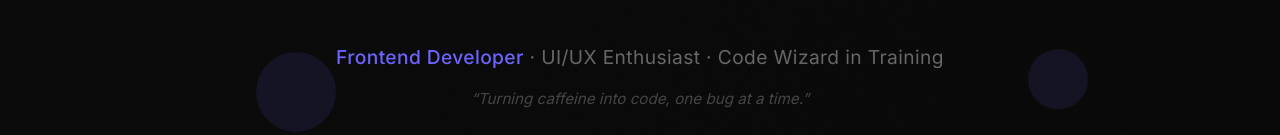
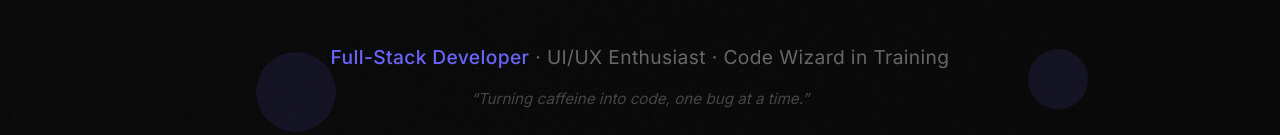
Before and after one commit to rishumahatha/RishuPortfolio, a React (Vite) app: page / in a window 1280 px wide. Shown: the part 428-563 px from the top of the page. Built offline with nearby package versions, Linux system fonts and the light colour scheme; no server answers.

Commit message:
add full stack

```diff
--- a/src/sections/About.jsx
+++ b/src/sections/About.jsx
@@ -3,7 +3,7 @@ import { useScrollReveal, useStaggerReveal } from '../hooks/useGsapScrollTrigger
 const stats = [
   { icon: '🎓', label: 'University', value: 'Lovely Professional University (LPU)' },
   { icon: '📚', label: 'Year', value: '3rd Year B.Tech' },
-  { icon: '💻', label: 'Focus', value: 'Full-Stack Dev' },
+  { icon: '💻', label: 'Focus', value: 'Full-Stack Developer' },
   { icon: '🎨', label: 'Passion', value: 'UI/UX Design' },
 ];
 
--- a/src/sections/Hero.jsx
+++ b/src/sections/Hero.jsx
@@ -41,7 +41,7 @@ export default function Hero() {
           <span className="line gradient-text">Mahatha</span>
         </h1>
         <p className="hero-role">
-          <span className="accent">Frontend Developer</span> · UI/UX Enthusiast · Code Wizard in Training
+          <span className="accent">Full-Stack Developer</span> · UI/UX Enthusiast · Code Wizard in Training
         </p>
         <p className="hero-tagline">&ldquo;Turning caffeine into code, one bug at a time.&rdquo;</p>
         <div className="hero-buttons">
```
